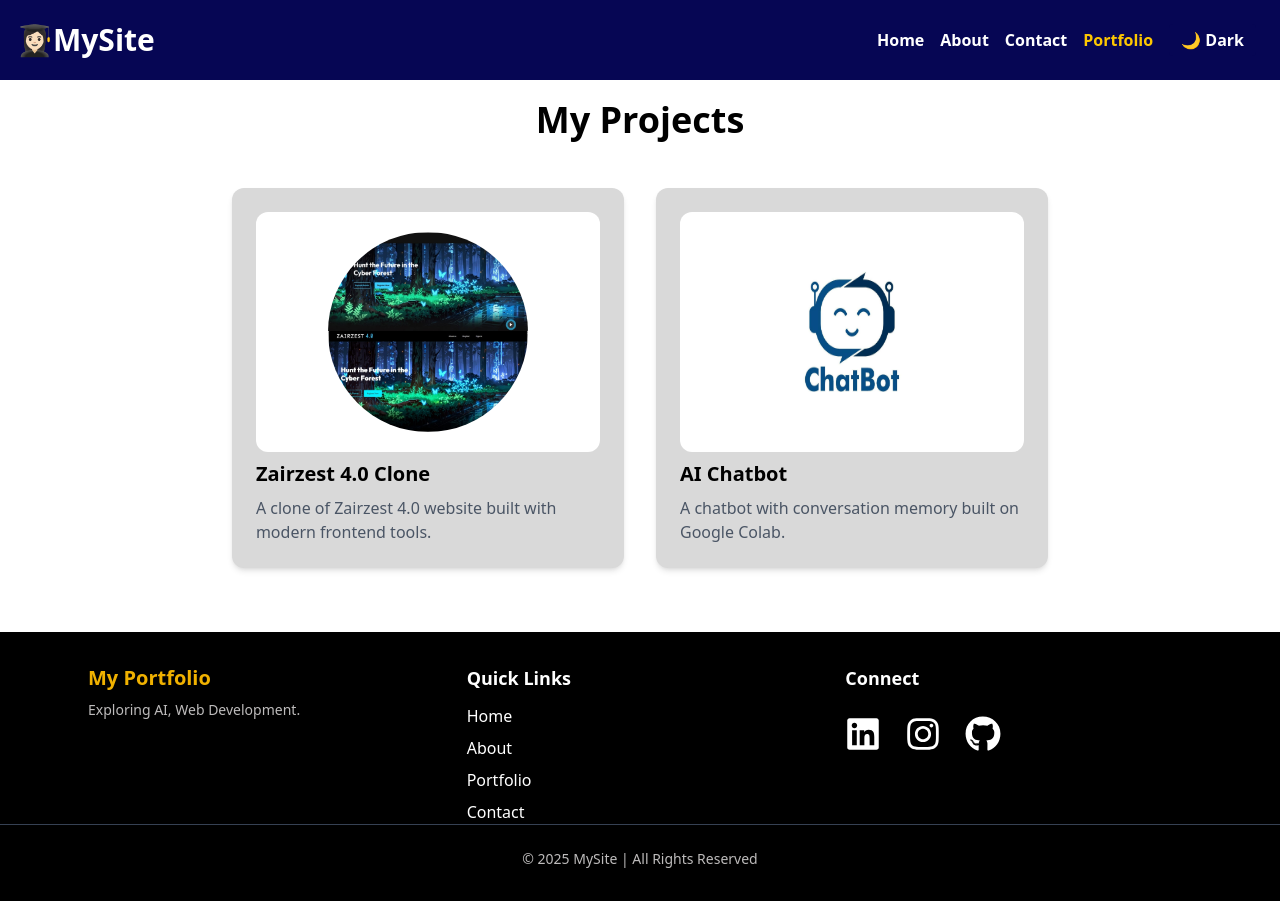
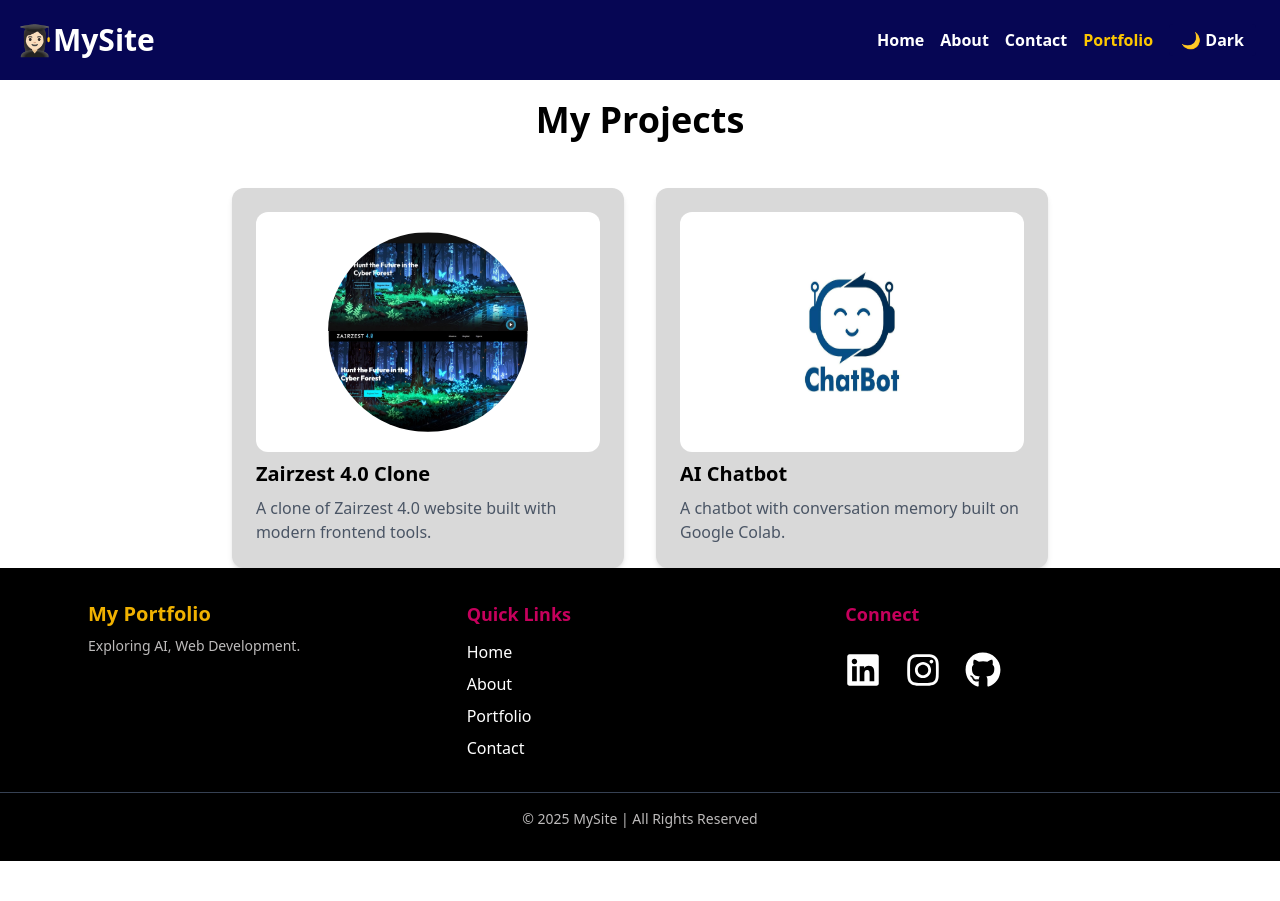
Before and after one commit to Priti-student/ReactProject-Advance-, a React (Vite) app: page /Portfolio in a window 1280 px wide. After the commit the page ends 861 px from the top, so only its background shows below. Built offline with nearby package versions, Linux system fonts and the light colour scheme.

Commit message:
modified

```diff
--- a/src/components/Footer.jsx
+++ b/src/components/Footer.jsx
@@ -3,7 +3,7 @@ import { FaLinkedin, FaInstagram, FaGithub } from "react-icons/fa";
 
 export default function Footer() {
   return (
-    <footer className="bg-[var(--text)] text-[var(--body)] py-8 mt-16">
+    <footer className="bg-[var(--text)] text-[var(--body)] py-8">
       <div className="max-w-6xl mx-auto px-6 grid grid-cols-1 md:grid-cols-3 gap-8">
 
         {/* Brand / About */}
@@ -16,7 +16,7 @@ export default function Footer() {
 
         {/* Quick Links */}
         <div>
-          <h2 className="text-lg font-semibold text-shadow-pink-700 mb-3">Quick Links</h2>
+          <h2 className="text-lg font-semibold text-pink-700 mb-3">Quick Links</h2>
           <ul className="space-y-2">
             <li><a href="/" className="hover:text-yellow-400">Home</a></li>
             <li><a href="/about" className="hover:text-yellow-400">About</a></li>
@@ -27,7 +27,7 @@ export default function Footer() {
 
         {/* Social Links */}
         <div>
-          <h2 className="text-lg font-semibold text-shadow-pink-700 mb-3">Connect</h2>
+          <h2 className="text-lg font-semibold text-pink-700 mb-3">Connect</h2>
           <div className="flex gap-6 mt-6 text-4xl pb-10 ">
                 <a href="https://www.linkedin.com/in/priti-ram?utm_source=share&utm_campaign=share_via&utm_content=profile&utm_medium=android_app" target="_blank" rel="noopener noreferrer">
                   <FaLinkedin className="hover:text-blue-600 transition duration-300" />
@@ -43,7 +43,7 @@ export default function Footer() {
 
       </div>
 
-      <div className="text-center text-[var(--footer-text)] text-sm border-t border-gray-700 pt-6">
+      <div className="text-center text-[var(--footer-text)] text-sm mt-8 border-t border-gray-700 pt-4">
         © {new Date().getFullYear()} MySite | All Rights Reserved
       </div>
     </footer>
```
